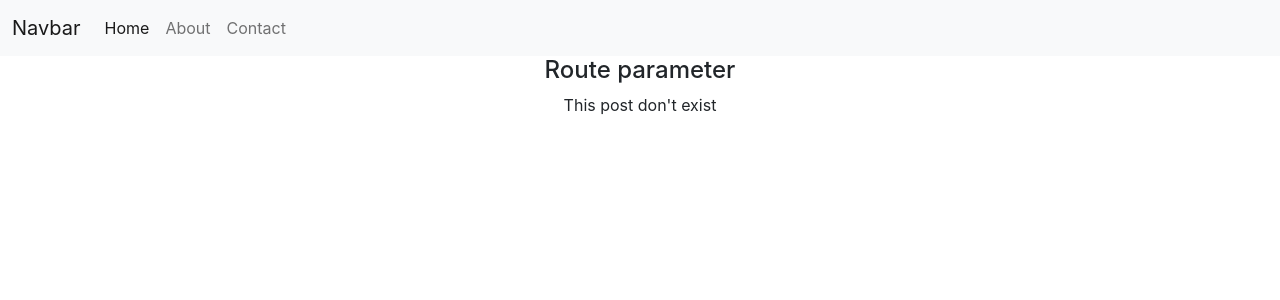
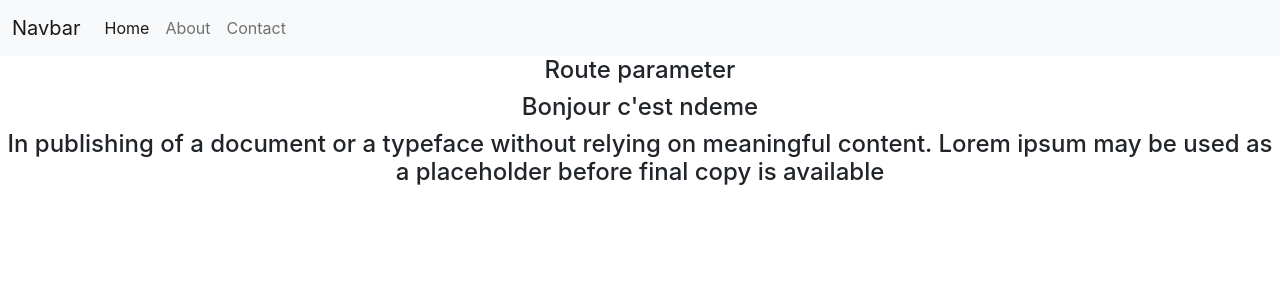
Before and after one commit to ndemeyvan/reacjJsNinja, a React (Create React App) app: page /1 in a window 1280 px wide. Shown: the top 300 px of the page. Built offline with nearby package versions, Linux system fonts and the light colour scheme; no server answers.

Commit message:
using reducer

```diff
--- a/package.json
+++ b/package.json
@@ -9,8 +9,10 @@
     "axios": "^0.21.1",
     "react": "^17.0.1",
     "react-dom": "^17.0.1",
+    "react-redux": "^7.2.2",
     "react-router-dom": "^5.2.0",
     "react-scripts": "4.0.1",
+    "redux": "^4.0.5",
     "web-vitals": "^0.2.4",
     "yarn": "^1.22.10"
   },
--- a/src/components/HomePage.jsx
+++ b/src/components/HomePage.jsx
@@ -1,27 +1,28 @@
 import React, { Component } from "react";
-import axios from "axios";
+// import axios from "axios";
 import { Link } from 'react-router-dom';
 import reactImage from "../react.jpg";
-
+///connecter le component au store
+import { connect } from 'react-redux';
 
 
 class HomePage extends Component {
-  state = {
-    posts: [],
-  };
-  ///cpmponent life cycle  , quand le component est monte
-  componentDidMount() {
-    console.log("Componet mounted in home component...");
-    axios.get("https://jsonplaceholder.typicode.com/posts").then((response) => {
-      console.log("Response : ", response);
-      this.setState({
-        posts: response.data,
-      });
-    });
-  }
+  // state = {
+  //   posts: [],
+  // };
+  // ///cpmponent life cycle  , quand le component est monte
+  // componentDidMount() {
+  //   console.log("Componet mounted in home component...");
+  //   // axios.get("https://jsonplaceholder.typicode.com/posts").then((response) => {
+  //   //   console.log("Response : ", response);
+  //   //   this.setState({
+  //   //     posts: response.data,
+  //   //   });
+  //   // });
+  // }
 
   render() {
-    const { posts } = this.state;
+    const { posts } =this.props;
     const postList =
       posts.length > 0 ? (
         posts.map((post) => {
@@ -58,4 +59,10 @@ class HomePage extends Component {
   }
 }
 
-export default HomePage;
+const mapStateToProps = (state) => {
+  return {
+    posts: state.posts
+  }
+}
+
+export default connect(mapStateToProps)(HomePage);
--- a/src/components/PostDetail.jsx
+++ b/src/components/PostDetail.jsx
@@ -1,29 +1,31 @@
 import React, { Component } from "react";
-import axios from "axios";
+// import axios from "axios";
+import { connect } from 'react-redux';
 
 class PostDetail extends Component {
   state = {
     post: null,
   };
   componentDidMount() {
-    let id = this.props.match.params.post_id;
-    axios
-      .get("https://jsonplaceholder.typicode.com/posts/" + id)
-      .then((response) => {
-        console.log("Response : ", response);
-        this.setState({
-          post: response.data,
-        });
-      });
+    // let id = this.props.match.params.post_id;
+    // axios
+    //   .get("https://jsonplaceholder.typicode.com/posts/" + id)
+    //   .then((response) => {
+    //     console.log("Response : ", response);
+    //     this.setState({
+    //       post: response.data,
+    //     });
+    //   });
 
-    console.log("This is the parameter in the props: ", this.props);
+    console.log("This is the parameter in the props : ", this.props);
   }
   render() {
+
     const post =
-      this.state.post !== null ? (
+      this.props.post !== null ? (
         <div>
-          <h4>{this.state.post.title}</h4>
-          <h4>{this.state.post.body}</h4>
+          <h4>{this.props.post.title}</h4>
+          <h4>{this.props.post.body}</h4>
         </div>
       ) : (
         <div>This post don't exist</div>
@@ -36,5 +38,10 @@ class PostDetail extends Component {
     );
   }
 }
-
-export default PostDetail;
+const mapStateToProps = (state,ownProps) => {
+  var id = ownProps.match.params.post_id;
+    return {
+      post: state.posts.find(((post) => post.id == id))
+    }
+}
+export default connect(mapStateToProps)(PostDetail);
--- a/src/index.js
+++ b/src/index.js
@@ -3,10 +3,18 @@ import ReactDOM from 'react-dom';
 import './index.css';
 import App from './App';
 import reportWebVitals from './reportWebVitals';
+import { createStore } from "redux";
+import { Provider } from "react-redux";
+import rootReducer  from "./reducers/rootReducer";
+
+const store = createStore(rootReducer);
+
 
 ReactDOM.render(
   <React.StrictMode>
-    <App />
+    <Provider store={store} >
+    < App / >
+    </Provider>
   </React.StrictMode>,
   document.getElementById('root')
 );
--- /dev/null
+++ b/src/reducers/rootReducer.js
@@ -0,0 +1,24 @@
+//ceci sont le svaleur initial
+const initState = {
+    posts: [{
+            id: 1,
+            title: "Bonjour c'est ndeme",
+            body: "In publishing of a document or a typeface without relying on meaningful content. Lorem ipsum may be used as a placeholder before final copy is available"
+        },
+        {
+            id: 2,
+            title: "Bonjour c'est Akah",
+            body: "In publishing of a document or a typeface without relying on meaningful content. Lorem ipsum may be used as a placeholder before final copy is available"
+        }, {
+            id: 3,
+            title: "Bonjour c'est Nde",
+            body: "In publishing of a document or a typeface without relying on meaningful content. Lorem ipsum may be used as a placeholder before final copy is available"
+        }
+    ]
+}
+//ceci est la fonction reducer voulu par la fonction createStore();
+const rootReducer = (state = initState, action) => {
+    return state;
+}
+//ne pas oublie de l'importer
+export default rootReducer;
```
Also changed, not shown: src/components/ninja.jsx (line endings or trailing spaces), 2 other files (tests, documents, lock files or other folders).
